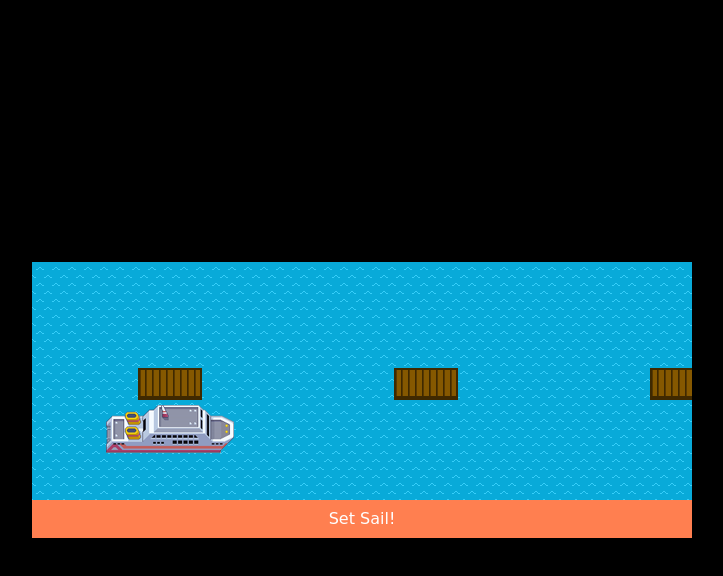
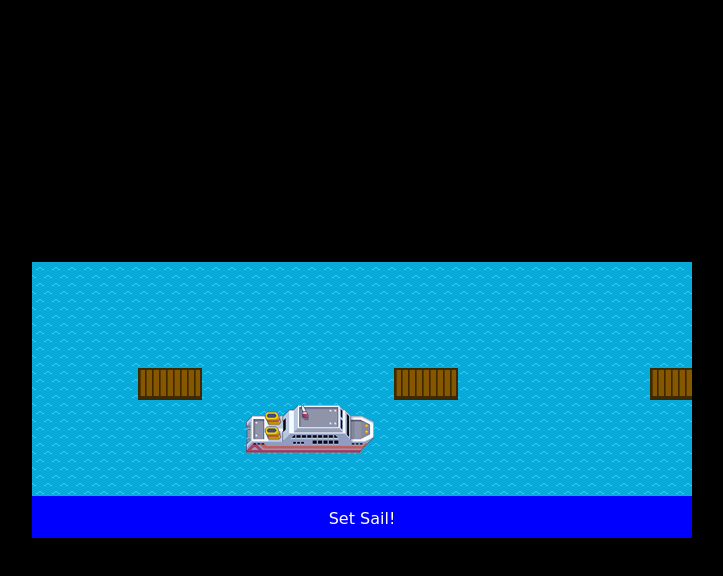
Before and after one commit to roldhamk/cruise-ships-gui, a website: page index.html in a window 1280 px wide. Both pictures are taken after a click on the button "Set Sail!". Shown: the whole page, without its empty margins (278-1001 px from the left). Drawn offline with Linux system fonts and the light colour scheme; a web font is replaced by a local one.

Commit message:
updated project for final steps

```diff
--- a/css/style.css
+++ b/css/style.css
@@ -1,4 +1,5 @@
-html, body {
+html,
+body {
   height: 100%;
 }
 
@@ -14,8 +15,8 @@ body {
   height: 256px;
   position: relative;
   overflow-x: auto;
-    background-image: url('../images/water0.png');
-    padding: 10px
+  background-image: url("../images/water0.png");
+  padding: 10px;
 }
 #ports {
   display: flex;
@@ -26,18 +27,18 @@ body {
 #ports > .port {
   width: 64px;
   height: 32px;
-    background-image: url('../images/port.png')
+  background-image: url("../images/port.png");
 }
 
 #ship {
   width: 128px;
   height: 64px;
-    background-image: url('../images/ship.png');
+  background-image: url("../images/ship.png");
   position: absolute;
 }
 
 #sailbutton {
-    font-family: 'Sail', cursive;
+  font-family: "Rye", cursive;
   border: 0;
   position: absolute;
   padding: 10px 20px;
@@ -46,10 +47,21 @@ body {
   width: 100%;
   background-color: coral;
   color: white;
-};
+}
 
 #sailbutton:focus {
   background-color: blue;
   border-bottom-width: 0;
-    padding-top: 14px
+  padding-top: 14px;
 }
+
+#message {
+    padding: 16px;
+    font-family: "Rye", cursive;
+    position: absolute;
+    width: 100%;
+    bottom: 0%;
+    border-top: 3px solid black;
+    background-color: white;
+
+}
--- a/index.html
+++ b/index.html
@@ -7,7 +7,7 @@
     <title>Cruise Ships</title>
     <link rel="stylesheet" href="css/style.css">
     <link rel="stylesheet" href="css/normalize.css">
-    <link href="https://fonts.googleapis.com/css?family=Sail&display=swap" rel="stylesheet">
+    <link href="https://fonts.googleapis.com/css?family=Rye&display=swap" rel="stylesheet">
 </head>
 <body>
     <div id="viewport">
@@ -16,6 +16,7 @@
         <div id="ship">
         </div>
         <button id="sailbutton">Set Sail!</button>
+
 
     </div>
     <script src="src/controller.js"></script>
--- a/src/controller.js
+++ b/src/controller.js
@@ -1,80 +1,87 @@
 (function exportController() {
   function Controller(ship) {
-    this.ship = ship
+    this.ship = ship;
     this.initialiseSea();
-    document.querySelector('#sailbutton').addEventListener('click', () => {
+    document.querySelector("#sailbutton").addEventListener("click", () => {
       this.setSail();
     });
   }
 
   Controller.prototype = {
     initialiseSea: function() {
-        const backgrounds = [
-            './images/water0.png',
-            './images/water1.png',
-          ];
+      const backgrounds = ["./images/water0.png", "./images/water1.png"];
 
       let backgroundCounter = 0;
 
       window.setInterval(() => {
-            document.querySelector('#viewport').style.backgroundImage = `url('${backgrounds[backgroundCounter % backgrounds.length]}')`;
+        document.querySelector("#viewport").style.backgroundImage = `url('${
+          backgrounds[backgroundCounter % backgrounds.length]
+        }')`;
         backgroundCounter += 1;
       }, 1000);
     },
-      renderPorts (ports) {
-        const portsElement = document.querySelector('#ports');
-        portsElement.style.width = '0px';
+    renderPorts(ports) {
+      const portsElement = document.querySelector("#ports");
+      portsElement.style.width = "0px";
       ports.forEach((port, index) => {
-          const newPortElement = document.createElement('div');
+        const newPortElement = document.createElement("div");
         newPortElement.dataset.portName = port.name;
         newPortElement.dataset.portIndex = index;
-          newPortElement.className = 'port';
+        newPortElement.className = "port";
         portsElement.appendChild(newPortElement);
         const portsElementWidth = parseInt(portsElement.style.width, 10);
         portsElement.style.width = `${portsElementWidth + 256}px`;
-        })
+      });
     },
-      renderShip () {
-          const ship = this.ship
+    renderShip() {
+      const ship = this.ship;
       const shipPortIndex = ship.itinerary.ports.indexOf(ship.currentPort);
-          const portElement = document.querySelector(`[data-port-index='${shipPortIndex}']`);
-          const shipElement = document.querySelector('#ship');
+      const portElement = document.querySelector(
+        `[data-port-index='${shipPortIndex}']`
+      );
+      const shipElement = document.querySelector("#ship");
       shipElement.style.top = `${portElement.offsetTop + 32}px`;
       shipElement.style.left = `${portElement.offsetLeft - 32}px`;
     },
     setSail() {
-        const ship = this.ship
+        const ship = this.ship;
         const currentPortIndex = ship.itinerary.ports.indexOf(ship.currentPort);
         const nextPortIndex = currentPortIndex + 1;
-        const nextPortElement = document.querySelector(`[data-port-index='${nextPortIndex}']`)
+        const nextPortElement = document.querySelector(`[data-port-index='${nextPortIndex}']`);
         if (!nextPortElement) {
-
-            return alert('End of the line!');
-
+          return this.renderMessage('End of the line!');
         }
+        this.renderMessage(`Now departing ${ship.currentPort.name}`);
       const shipElement = document.querySelector('#ship');
       const sailInterval = setInterval(() => {
         const shipLeft = parseInt(shipElement.style.left, 10);
         if (shipLeft === (nextPortElement.offsetLeft - 32)) {
           ship.dock();
           clearInterval(sailInterval);
+          this.renderMessage(`Now docking ${ship.currentPort.name}`);
           }
-            shipElement.syle.left = `${shipLeft + 1}px`;
-        }, 30);
+        shipElement.style.left = `${shipLeft + 1}px`;
+      }, 20);
 
     },
+    renderMessage(message) {
+      const messageElement = document.createElement("div");
+      messageElement.id = "message";
+      messageElement.innerHTML = message;
+      const viewport = document.querySelector("#viewport");
+      viewport.appendChild(messageElement);
+      setTimeout(() => {
+        viewport.removeChild(messageElement);
+      }, 2000);
+    }
   };
 
-    if (typeof module !== 'undefined' && module.exports) {
+  if (typeof module !== "undefined" && module.exports) {
     module.exports = Controller;
   } else {
     window.Controller = Controller;
-
   }
-
-  }());
-
-
+})();
 
 //if (!nextPortElement) {
 //return alert('End of the line!');
```
Also changed, not shown: .eslintrc.js (added). Lines whose indentation alone changed are shown as unchanged.
